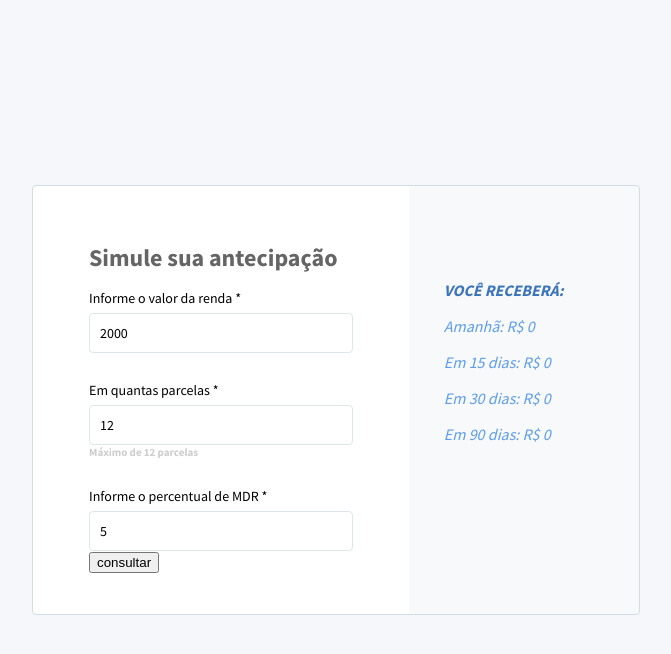
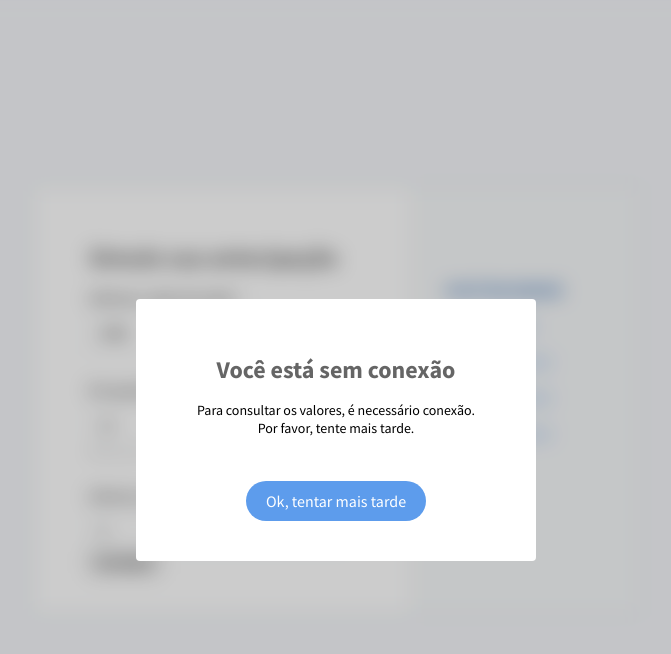
Before and after one commit to and-lz/hash-app, a React (Create React App) app: page / in a window 1280 px wide. Both pictures are taken after a click on the button "consultar". Shown: the top 654 px of the page, without its empty margins (304-975 px from the left). Built offline with nearby package versions, Linux system fonts and the light colour scheme; no server answers.

Commit message:
Creates Modal UI component

```diff
--- /dev/null
+++ b/src/components/design-system/Button/Button.styles.ts
@@ -0,0 +1,24 @@
+import styled from 'styled-components'
+
+interface FlatButtonProps {
+  onClick: Function
+}
+
+export const FlatButton = styled.button<FlatButtonProps>`
+  border-radius: 999px;
+  background: #5d9cec;
+  color: white;
+  padding: 10px 20px;
+  font-size: 16px;
+  font-family: Source Sans Pro;
+  font-style: normal;
+  border: 0;
+  transition: all 250ms ease;
+  &:hover {
+    filter: brightness(110%);
+  }
+  &:active {
+    filter: brightness(95%);
+    transform: scale(0.99);
+  }
+`
--- /dev/null
+++ b/src/components/design-system/Button/Button.tsx
@@ -0,0 +1,13 @@
+import React from 'react'
+import { FlatButton } from './Button.styles'
+
+interface ButtonProps {
+  label: string
+  onClick: Function
+}
+
+function Button({ label, onClick }: ButtonProps) {
+  return <FlatButton onClick={() => onClick()}>{label}</FlatButton>
+}
+
+export default Button
--- /dev/null
+++ b/src/components/design-system/Modal/Modal.styles.ts
@@ -0,0 +1,37 @@
+import styled from 'styled-components'
+
+interface ModalProps {
+  visible: boolean
+}
+export const ModalBackground = styled.div<ModalProps>`
+  position: absolute;
+  width: 100%;
+  height: 100%;
+  z-index: 999;
+  background: rgba(0, 0, 0, 0.2);
+  display: flex;
+  justify-content: center;
+  padding: 60px 100px 0;
+  backdrop-filter: blur(10px);
+  align-items: center;
+  pointer-events: none;
+  opacity: 0;
+  transition: all 250ms ease;
+  ${props => {
+    if (props.visible) {
+      return `
+        pointer-events: auto;
+        opacity: 1;
+      `
+    }
+  }}
+`
+
+export const Modal = styled.div`
+  background-color: white;
+  width: 400px;
+  padding: 40px 50px;
+  border-radius: 4px;
+  overflow: auto;
+  text-align: center;
+`
--- /dev/null
+++ b/src/components/design-system/Modal/Modal.tsx
@@ -0,0 +1,42 @@
+import React, { useEffect, useState } from 'react'
+import Button from '../Button/Button'
+import { Spacer } from '../Spaces/Spaces'
+import { Heading1 } from '../Typography/Headings'
+import { Text } from '../Typography/Paragraph'
+import { ModalBackground, Modal as ModalBox } from './Modal.styles'
+
+interface ModalProps {
+  title: string
+  content?: string
+  visible: boolean
+  onClose: Function
+}
+
+function Modal({ title, content, visible, onClose }: ModalProps) {
+  const [showModal, setShowModal] = useState(visible)
+
+  useEffect(() => {
+    setShowModal(visible)
+  }, [visible])
+
+  return (
+    <>
+      <ModalBackground visible={showModal}>
+        <ModalBox>
+          <Heading1>{title}</Heading1>
+          <Text>{content}</Text>
+          <Spacer size="big" />
+          <Button
+            label="Ok, tentar mais tarde"
+            onClick={() => {
+              setShowModal(false)
+              onClose()
+            }}
+          />
+        </ModalBox>
+      </ModalBackground>
+    </>
+  )
+}
+
+export default Modal
--- a/src/components/design-system/Spaces/Spaces.ts
+++ b/src/components/design-system/Spaces/Spaces.ts
@@ -1,6 +1,17 @@
 import styled from 'styled-components'
 
-export const Spacer = styled.hr`
+interface SpacerProps {
+  size: 'tiny' | 'normal' | 'big' | 'huge'
+}
+const mapSpacesToPixels = {
+  tiny: 5,
+  normal: 20,
+  big: 30,
+  huge: 40,
+}
+export const Spacer = styled.hr.attrs((props: SpacerProps) => ({
+  size: props.size || 'normal',
+}))`
   border: 0px solid;
-  margin-bottom: 20px;
+  margin-bottom: ${props => mapSpacesToPixels[props.size]}px;
 `
--- a/src/components/design-system/Typography/Paragraph.ts
+++ b/src/components/design-system/Typography/Paragraph.ts
@@ -1,4 +1,10 @@
 import styled from 'styled-components'
+
+export const Text = styled.p`
+  font-family: Source Sans Pro;
+  font-weight: normal;
+  font-size: 14px;
+`
 
 export const HighlightText = styled.p`
   font-family: Source Sans Pro;
--- a/src/pages/Home/Home.tsx
+++ b/src/pages/Home/Home.tsx
@@ -4,6 +4,7 @@ import {
   CardHighlight,
   CardMainContent,
 } from '../../components/design-system/Card/Card'
+import Modal from '../../components/design-system/Modal/Modal'
 import { Spacer } from '../../components/design-system/Spaces/Spaces'
 import {
   Heading1,
@@ -15,6 +16,7 @@ import APIAntecipation from '../../infrastructure/api/API/APIAntecipation/APIAnt
 import { Page } from './Home.styles'
 
 function HomePage() {
+  const [showModal, setModal] = useState(false)
   const [amount, setAmount] = useState('2000')
   const [installments, setInstallments] = useState('12')
   const [mdr, setMdr] = useState('5')
@@ -37,6 +39,14 @@ function HomePage() {
 
   return (
     <Page>
+      <Modal
+        visible={showModal}
+        title="Você está sem conexão"
+        onClose={() => {
+          setModal(false)
+        }}
+        content="Para consultar os valores, é necessário conexão. Por favor, tente mais tarde."
+      />
       <Card width="608px">
         <CardMainContent width="377px">
           <Heading1>Simule sua antecipação</Heading1>
@@ -61,7 +71,7 @@ function HomePage() {
             label="Informe o percentual de MDR"
             value={mdr}
           />
-          <button onClick={callAPI}>consultar</button>
+          <button onClick={() => setModal(true)}>consultar</button>
         </CardMainContent>
         <CardHighlight width="231px">
           <Heading2>Você receberá:</Heading2>
```
